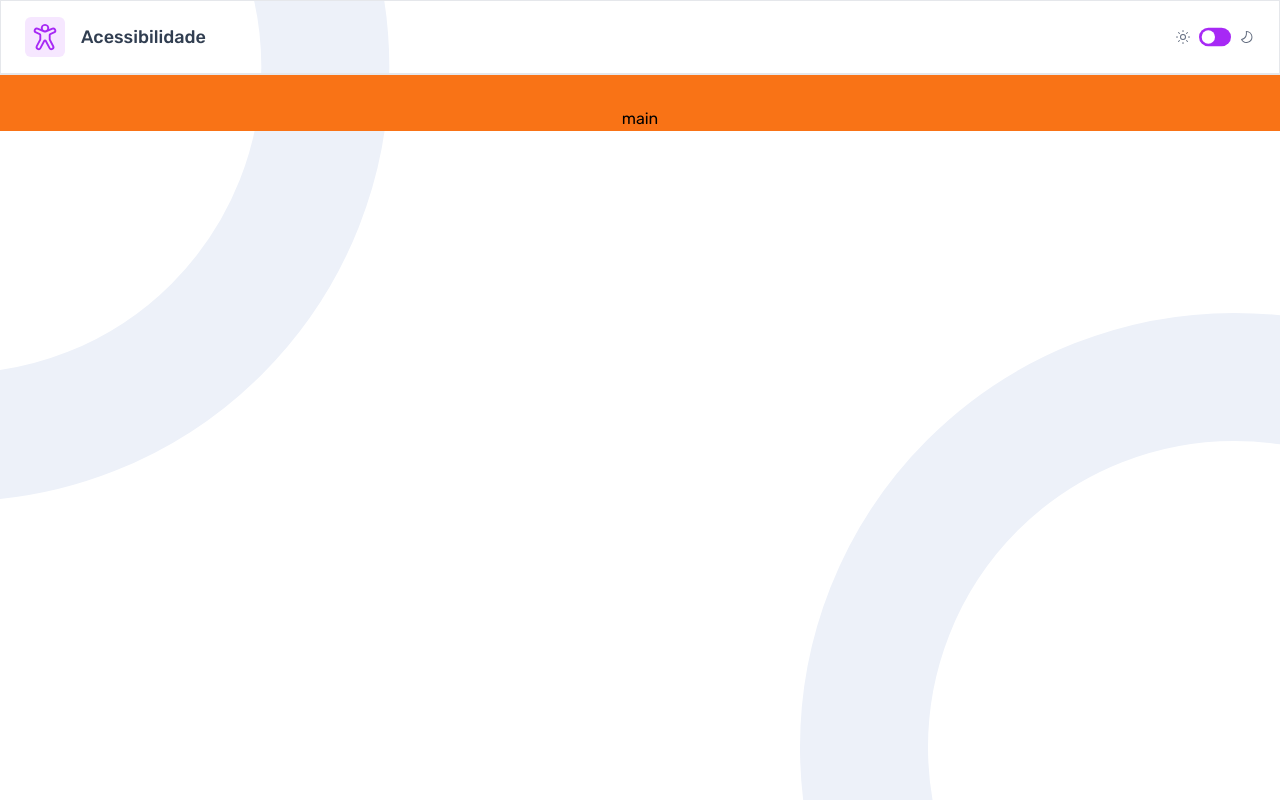
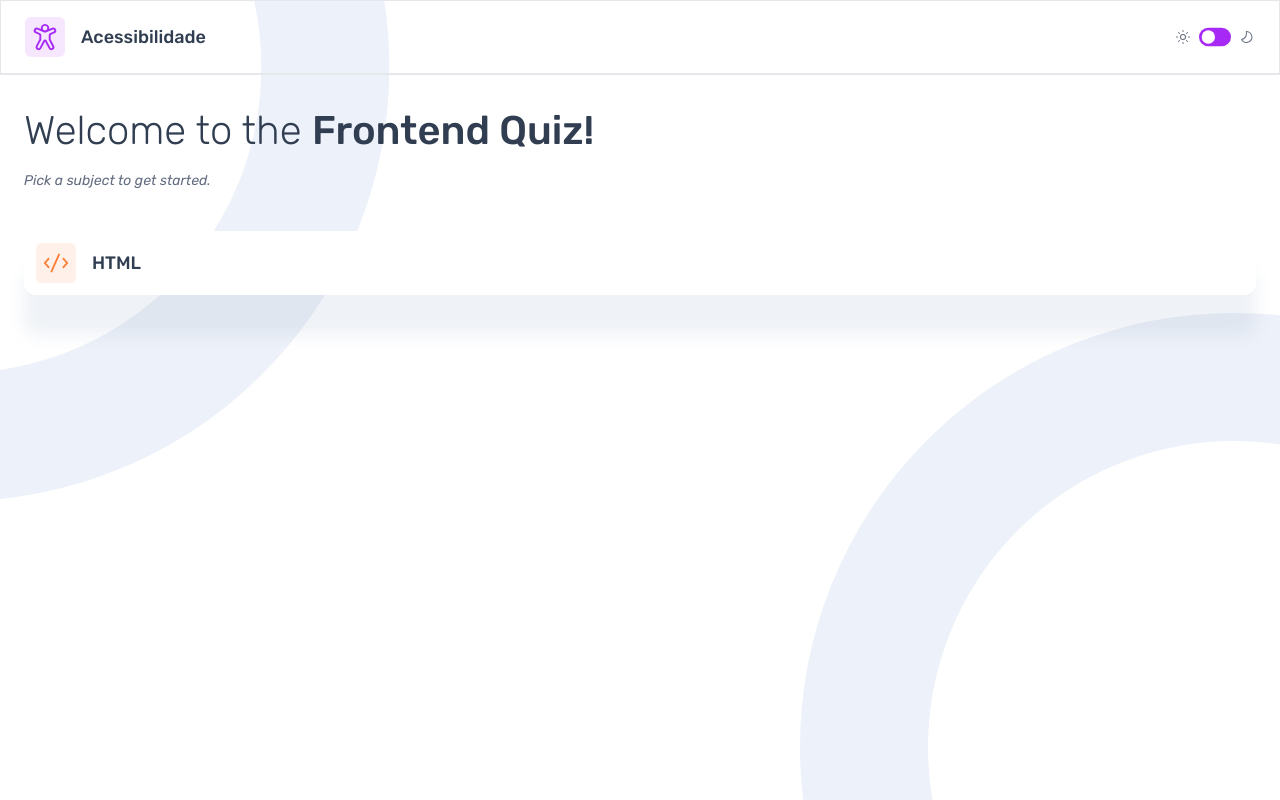
Before and after one commit to Janaina-Costa/quiz-app, a React (Vite) app: page / in a window 1280 px wide. Built offline with nearby package versions, Linux system fonts and the light colour scheme.

Commit message:
adiciona menu inicial ao main

```diff
--- a/src/components/Modules/index.tsx
+++ b/src/components/Modules/index.tsx
@@ -1,7 +1,9 @@
+import { StartMenu } from "./StartMenu"
+
 export const Main = ()=>{
   return(
-    <main className="bg-orange-500 flex justify-center px-6 pt-8" >
-      main
+    <main className="flex px-6 pt-8" >
+      <StartMenu/>
     </main>
   )
 }
```
